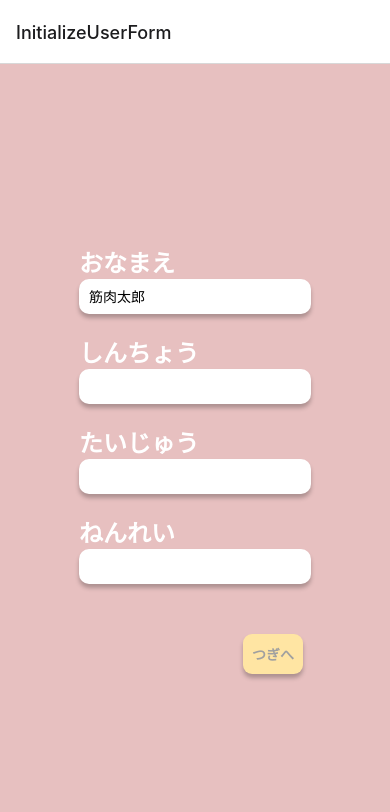
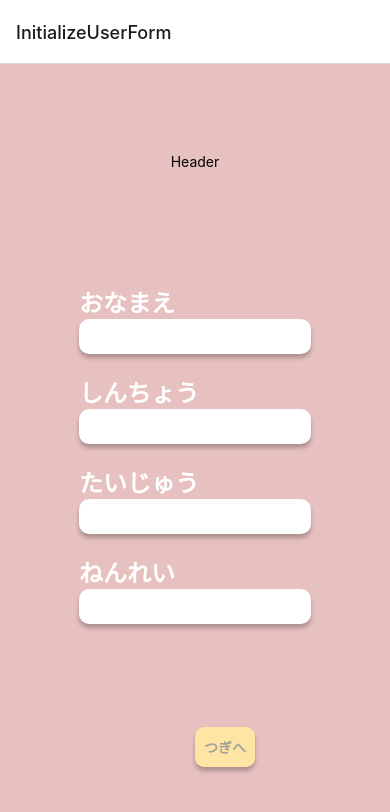
Before and after one commit to aizuHackathon/hackathon-front-app, a React Native app: screen /InitializeUserForm in a window 390 px wide. Shown: the top 812 px of the page. Built offline with nearby package versions, Linux system fonts and the light colour scheme.

Commit message:
ファイル名変更と、指摘箇所修正

```diff
--- a/App.tsx
+++ b/App.tsx
@@ -1,8 +1,8 @@
 import React from 'react';
 import { NavigationContainer } from '@react-navigation/native';
 import { createNativeStackNavigator } from '@react-navigation/native-stack';
-import { InitializeUserForm } from './src/screens/InitializeUserForm/InitializeUserForm';
-import { GenderSelect } from './src/screens/GenderSelect/GenderSelect';
+import { UserFormPartOne } from './src/screens/UserFormPartOne/UserFormPartOne';
+import { UserFormPartTwo } from './src/screens/UserFormPartTwo/UserFormPartTwo';
 
 type RootStackParamList = {
   Home: undefined;
@@ -15,8 +15,8 @@ const Stack = createNativeStackNavigator<RootStackParamList>() as any;
 const App: React.VFC = () => (
   <NavigationContainer>
     <Stack.Navigator initialRouteName='InitializeUserForm'>
-      <Stack.Screen name='InitializeUserForm' component={InitializeUserForm} />
-      <Stack.Screen name='GenderSelect' component={GenderSelect} />
+      <Stack.Screen name='InitializeUserForm' component={UserFormPartOne} />
+      <Stack.Screen name='GenderSelect' component={UserFormPartTwo} />
     </Stack.Navigator>
   </NavigationContainer>
 );
--- a/src/components/ProcessButton/ProcessButton.tsx
+++ b/src/components/ProcessButton/ProcessButton.tsx
@@ -5,12 +5,11 @@ import { buttonStyles } from './ProcessButtonStyles';
 export const ProcessButton: React.FC<{
   onClick: () => void;
   content: string;
-  style?: object;
-}> = ({ onClick, content, style }) => {
+}> = ({ onClick, content }) => {
   return (
     <TouchableOpacity
       activeOpacity={0.7}
-      style={[buttonStyles.processButton, style]}
+      style={buttonStyles.processButton}
       onPress={onClick}
     >
       <Text style={buttonStyles.buttonText}>{content}</Text>
--- a/src/screens/InitializeUserForm/InitializeUserForm.tsx
+++ /dev/null
@@ -1,101 +0,0 @@
-import React, { useState } from 'react';
-import { Text, View, TextInput } from 'react-native';
-import { initializeUserFormStyles } from './InitializeUserFormStyles';
-import { ProcessButton } from '../../components/ProcessButton/ProcessButton';
-
-type InitializeUserData = {
-  name: string;
-  height: number;
-  weight: number;
-  age: number;
-};
-
-enum UserInfo {
-  Name = 'おなまえ',
-  Height = 'しんちょう',
-  Weight = 'たいじゅう',
-  Age = 'ねんれい',
-}
-
-type InitializeForm = {
-  formTitle: UserInfo;
-  onChangeMethod: (arg0: string) => void;
-  value: string;
-};
-
-export const InitializeUserForm: React.FC = ({ navigation }) => {
-  const initializeUserData: InitializeUserData = {
-    name: '',
-    height: 0,
-    weight: 0,
-    age: 0,
-  };
-  const [name, onChangeName] = useState<string>('');
-  const [height, onChangeHeight] = useState<string>('');
-  const [weight, onChangeWeight] = useState<string>('');
-  const [age, onChangeAge] = useState<string>('');
-
-  initializeUserData.name = name;
-  if (!isNaN(Number(height))) {
-    initializeUserData.height = Number(height);
-  }
-  if (!isNaN(Number(weight))) {
-    initializeUserData.weight = Number(weight);
-  }
-  if (!isNaN(Number(age))) {
-    initializeUserData.age = Number(age);
-  }
-
-  const initializeForm: Array<InitializeForm> = [
-    {
-      formTitle: UserInfo.Name,
-      onChangeMethod: onChangeName,
-      value: name,
-    },
-    {
-      formTitle: UserInfo.Height,
-      onChangeMethod: onChangeHeight,
-      value: height,
-    },
-    {
-      formTitle: UserInfo.Weight,
-      onChangeMethod: onChangeWeight,
-      value: weight,
-    },
-    {
-      formTitle: UserInfo.Age,
-      onChangeMethod: onChangeAge,
-      value: age,
-    },
-  ];
-
-  console.log(initializeUserData);
-
-  return (
-    <View style={initializeUserFormStyles.container}>
-      {initializeForm.map((object) => {
-        return (
-          <View
-            style={initializeUserFormStyles.inputTextForm}
-            key={object.formTitle}
-          >
-            <Text style={initializeUserFormStyles.text}>
-              {object.formTitle}
-            </Text>
-            <TextInput
-              placeholder={object.formTitle === UserInfo.Name ? '筋肉太郎' : ''}
-              onChangeText={object.onChangeMethod}
-              value={object.value}
-              style={initializeUserFormStyles.form}
-            />
-          </View>
-        );
-      })}
-      <ProcessButton
-        onClick={() => navigation.push('GenderSelect')}
-        content={'つぎへ'}
-        style={{ marginTop: 40 }}
-      />
-    </View>
-  );
-};
--- /dev/null
+++ b/src/screens/UserFormPartOne/UserFormPartOne.tsx
@@ -0,0 +1,92 @@
+import React, { useState } from 'react';
+import { Text, View, TextInput } from 'react-native';
+import { UserFormPartOneStyles } from './UserFormPartOneStyle';
+import { ProcessButton } from '../../components/ProcessButton/ProcessButton';
+import { Navigation } from '../screan';
+
+enum UserInfo {
+  Name = 'おなまえ',
+  Height = 'しんちょう',
+  Weight = 'たいじゅう',
+  Age = 'ねんれい',
+}
+
+type InitializeForm = {
+  formTitle: UserInfo;
+  onChangeMethod: (arg0: string) => void;
+  value: string;
+};
+
+export const UserFormPartOne: React.FC<Navigation> = ({ navigation }) => {
+  const [name, setName] = useState<string>('');
+  const [height, setHeight] = useState<string>('');
+  const [weight, setWeight] = useState<string>('');
+  const [age, setAge] = useState<string>('');
+
+  const initializeForm: Array<InitializeForm> = [
+    {
+      formTitle: UserInfo.Name,
+      onChangeMethod: setName,
+      value: name,
+    },
+    {
+      formTitle: UserInfo.Height,
+      onChangeMethod: setHeight,
+      value: height,
+    },
+    {
+      formTitle: UserInfo.Weight,
+      onChangeMethod: setWeight,
+      value: weight,
+    },
+    {
+      formTitle: UserInfo.Age,
+      onChangeMethod: setAge,
+      value: age,
+    },
+  ];
+
+  return (
+    <View
+      style={[
+        UserFormPartOneStyles.container,
+        { flexDirection: 'column', backgroundColor: '#E7C0C0' },
+      ]}
+    >
+      <View style={UserFormPartOneStyles.container}>
+        <Text>Header</Text>
+      </View>
+
+      <View style={[UserFormPartOneStyles.container, { flex: 2 }]}>
+        {initializeForm.map((object) => {
+          return (
+            <View
+              style={UserFormPartOneStyles.inputTextForm}
+              key={object.formTitle}
+            >
+              <Text style={UserFormPartOneStyles.text}>{object.formTitle}</Text>
+              <TextInput
+                onChangeText={object.onChangeMethod}
+                value={object.value}
+                style={UserFormPartOneStyles.form}
+              />
+            </View>
+          );
+        })}
+      </View>
+      <View style={UserFormPartOneStyles.container}>
+        <View
+          style={{
+            position: 'absolute',
+            left: '17%',
+          }}
+        >
+          <ProcessButton
+            onClick={() => navigation.navigate('GenderSelect')}
+            content={'つぎへ'}
+          />
+        </View>
+      </View>
+    </View>
+  );
+};
--- a/src/screens/InitializeUserForm/InitializeUserFormStyles.ts
+++ b/src/screens/UserFormPartOne/UserFormPartOneStyle.ts
@@ -1,13 +1,10 @@
 import { StyleSheet } from 'react-native';
 
-export const initializeUserFormStyles = StyleSheet.create({
+export const UserFormPartOneStyles = StyleSheet.create({
   container: {
     flex: 1,
     alignItems: 'center',
     justifyContent: 'center',
-    backgroundColor: '#E7C0C0',
-    flexDirection: 'column',
-    paddingHorizontal: 87,
   },
   text: {
     color: 'white',
@@ -16,7 +13,7 @@ export const initializeUserFormStyles = StyleSheet.create({
   },
   form: {
     display: 'flex',
-    flexDirection: 'row',
+    flexDirection: 'column',
     alignItems: 'flex-start',
     padding: 10,
     width: 232,
--- a/src/screens/GenderSelect/GenderSelect.tsx
+++ b/src/screens/UserFormPartTwo/UserFormPartTwo.tsx
@@ -1,7 +1,8 @@
 import React, { useState } from 'react';
 import { View, Text, Pressable } from 'react-native';
-import { genderStyles } from './GenderSelectStyles';
+import { UserFormPartTwoStyles } from './UserFormPartTwoStyle';
 import { ProcessButton } from '../../components/ProcessButton/ProcessButton';
+import { Navigation } from '../screan';
 
 type RadioButtonProps = {
   gender: Gender;
@@ -15,15 +16,17 @@ enum Gender {
   Other = 'そのた',
 }
 
-export const GenderSelect: React.FC = ({ navigation }) => {
+export const UserFormPartTwo: React.FC<Navigation> = ({ navigation }) => {
   const [checkedGender, setCheckedGender] = useState<Gender>(Gender.Male);
   const gender: Array<Gender> = [Gender.Male, Gender.Female, Gender.Other];
   return (
-    <View style={[genderStyles.container, { flexDirection: 'column' }]}>
-      <View style={[genderStyles.container, { flex: 1 }]}>
+    <View
+      style={[UserFormPartTwoStyles.container, { flexDirection: 'column' }]}
+    >
+      <View style={[UserFormPartTwoStyles.container, { flex: 1 }]}>
         <Text>ここにHeader</Text>
       </View>
-      <View style={[genderStyles.container, { flex: 2 }]}>
+      <View style={[UserFormPartTwoStyles.container, { flex: 2 }]}>
         {gender.map((gender) => {
           return (
             <RadioButton
@@ -35,7 +38,12 @@ export const GenderSelect: React.FC = ({ navigation }) => {
           );
         })}
       </View>
-      <View style={[genderStyles.container, { flex: 1, flexDirection: 'row' }]}>
+      <View
+        style={[
+          UserFormPartTwoStyles.container,
+          { flex: 1, flexDirection: 'row' },
+        ]}
+      >
         <View
           style={{
             flex: 1,
@@ -44,7 +52,7 @@ export const GenderSelect: React.FC = ({ navigation }) => {
           }}
         >
           <ProcessButton
-            onClick={() => navigation.push('InitializeUserForm')}
+            onClick={() => navigation.goBack()}
             content={'もどる'}
           />
           <ProcessButton
@@ -69,14 +77,14 @@ const RadioButton: React.FC<RadioButtonProps> = ({
       onPress={() => {
         onSelect(gender);
       }}
-      style={genderStyles.option}
+      style={UserFormPartTwoStyles.option}
     >
-      <View style={genderStyles.radioButton}>
+      <View style={UserFormPartTwoStyles.radioButton}>
         {gender === checkedGender && (
-          <View style={genderStyles.isCheckedRadioButon} />
+          <View style={UserFormPartTwoStyles.isCheckedRadioButon} />
         )}
       </View>
-      <Text style={genderStyles.text}>{gender}</Text>
+      <Text style={UserFormPartTwoStyles.text}>{gender}</Text>
     </Pressable>
   );
 };
--- a/src/screens/GenderSelect/GenderSelectStyles.ts
+++ b/src/screens/UserFormPartTwo/UserFormPartTwoStyle.ts
@@ -1,11 +1,11 @@
 import { StyleSheet } from 'react-native';
 
-export const genderStyles = StyleSheet.create({
+export const UserFormPartTwoStyles = StyleSheet.create({
   container: {
     flex: 1,
+    backgroundColor: '#E7C0C0',
     alignItems: 'center',
     justifyContent: 'center',
-    backgroundColor: '#E7C0C0',
   },
   option: {
     flexDirection: 'row',
```
